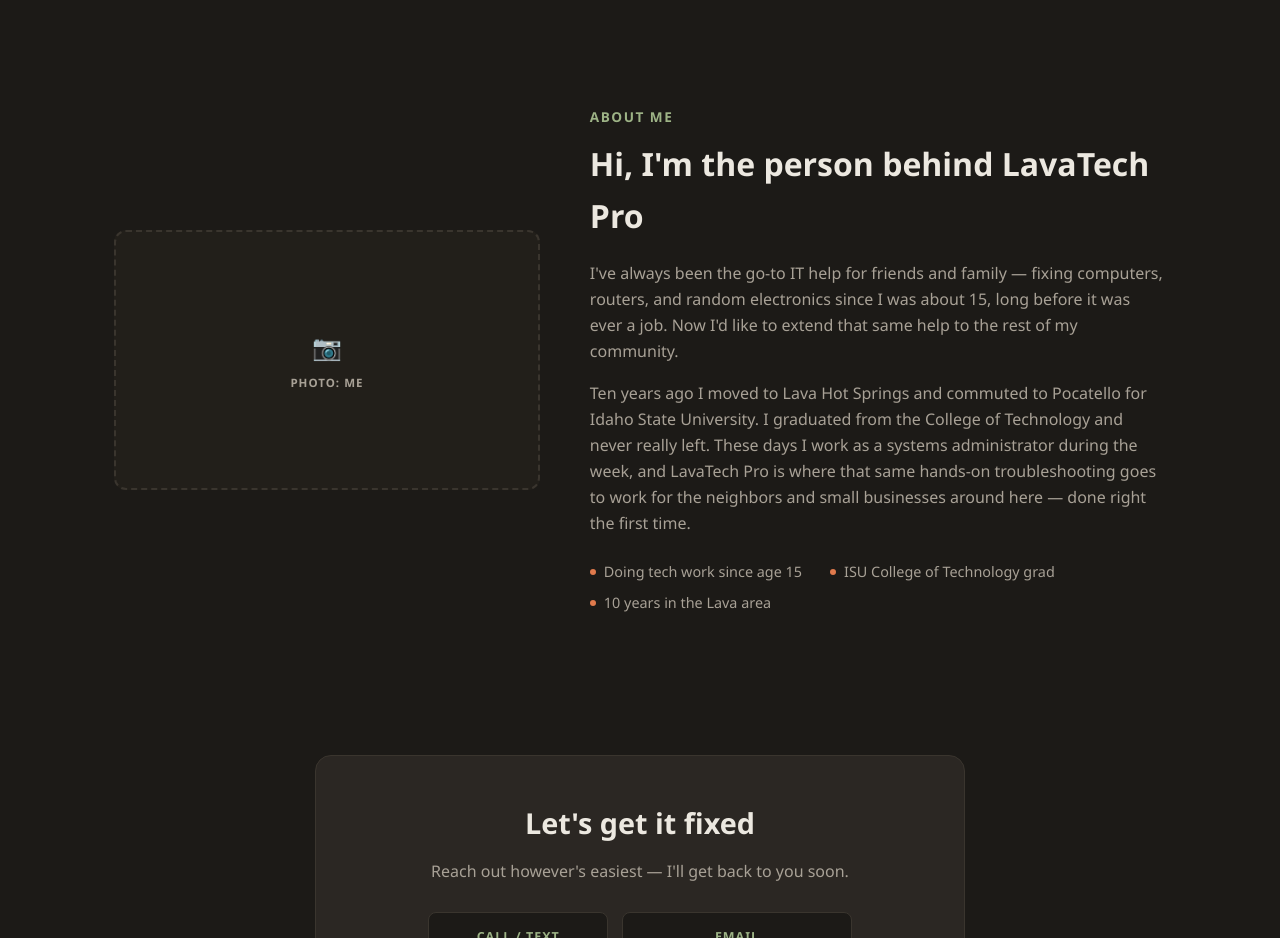
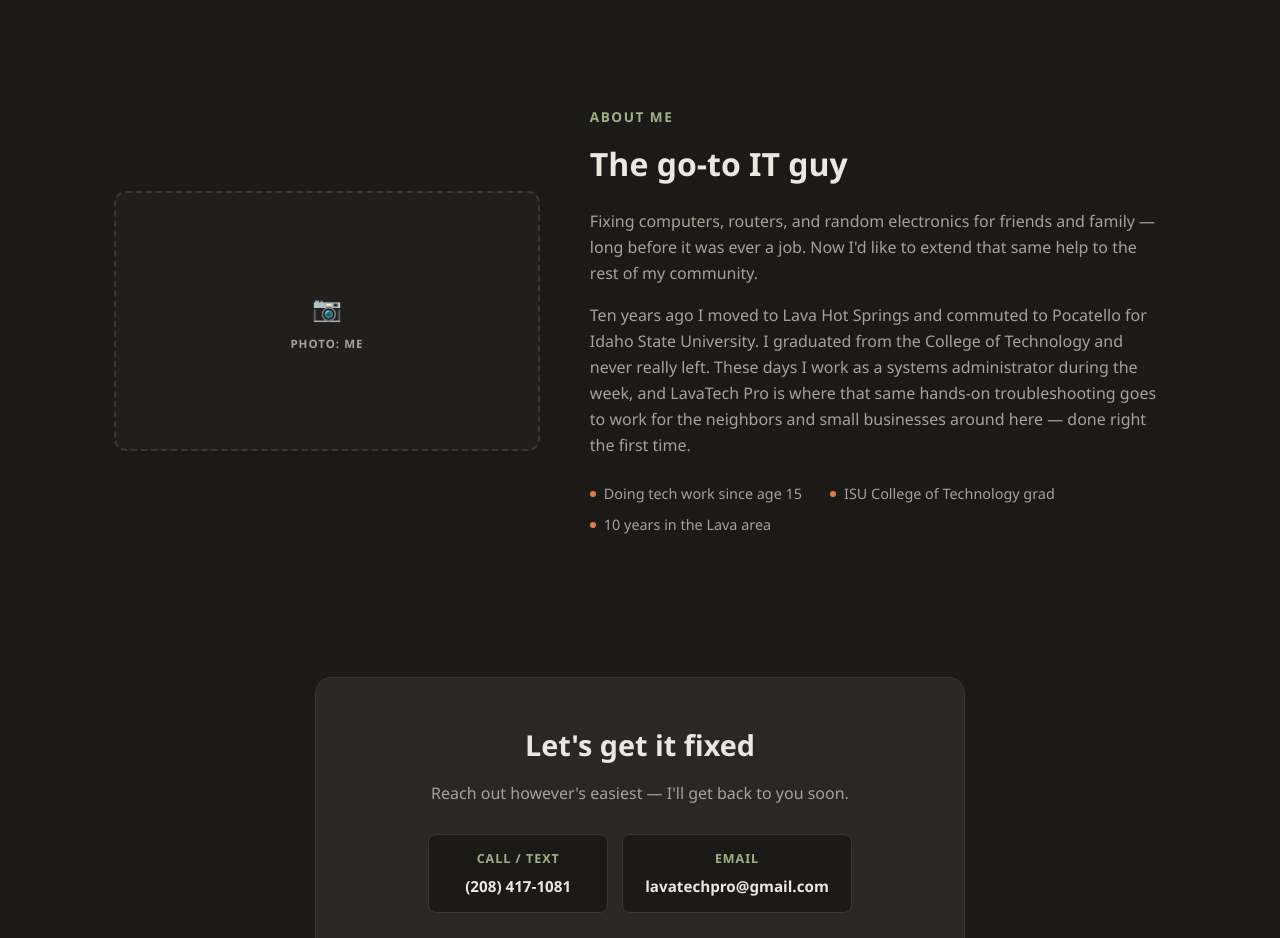
Before and after one commit to martwez/lavatechpro, a React (Vite) app: page / in a window 1280 px wide. Shown: the part 2340-3278 px from the top of the page. Built offline with nearby package versions, Linux system fonts and the light colour scheme.

Commit message:
Rework About Me opening to drop the "person behind LTP" phrasing
Replace the "Hi, I'm the person behind LavaTech Pro" line with a
direct "The go-to IT guy" heading that opens straight into the story,
matching the casual voice used elsewhere on the site.

```diff
--- a/src/components/About.tsx
+++ b/src/components/About.tsx
@@ -14,11 +14,10 @@
           <span className="mb-[10px] block text-[0.85rem] font-bold uppercase tracking-[1.5px] text-lava-light">
             About Me
           </span>
-          <h2 className="mb-[18px] text-[2rem] font-extrabold">Hi, I'm the person behind LavaTech Pro</h2>
+          <h2 className="mb-[18px] text-[2rem] font-extrabold">The go-to IT guy</h2>
           <p className="mb-4 text-text-dim">
-            I've always been the go-to IT help for friends and family — fixing computers, routers, and random
-            electronics since I was about 15, long before it was ever a job. Now I'd like to extend that same help
-            to the rest of my community.
+            Fixing computers, routers, and random electronics for friends and family — long before it was ever a
+            job. Now I'd like to extend that same help to the rest of my community.
           </p>
           <p className="mb-6 text-text-dim">
             Ten years ago I moved to Lava Hot Springs and commuted to Pocatello for Idaho State University. I
```
